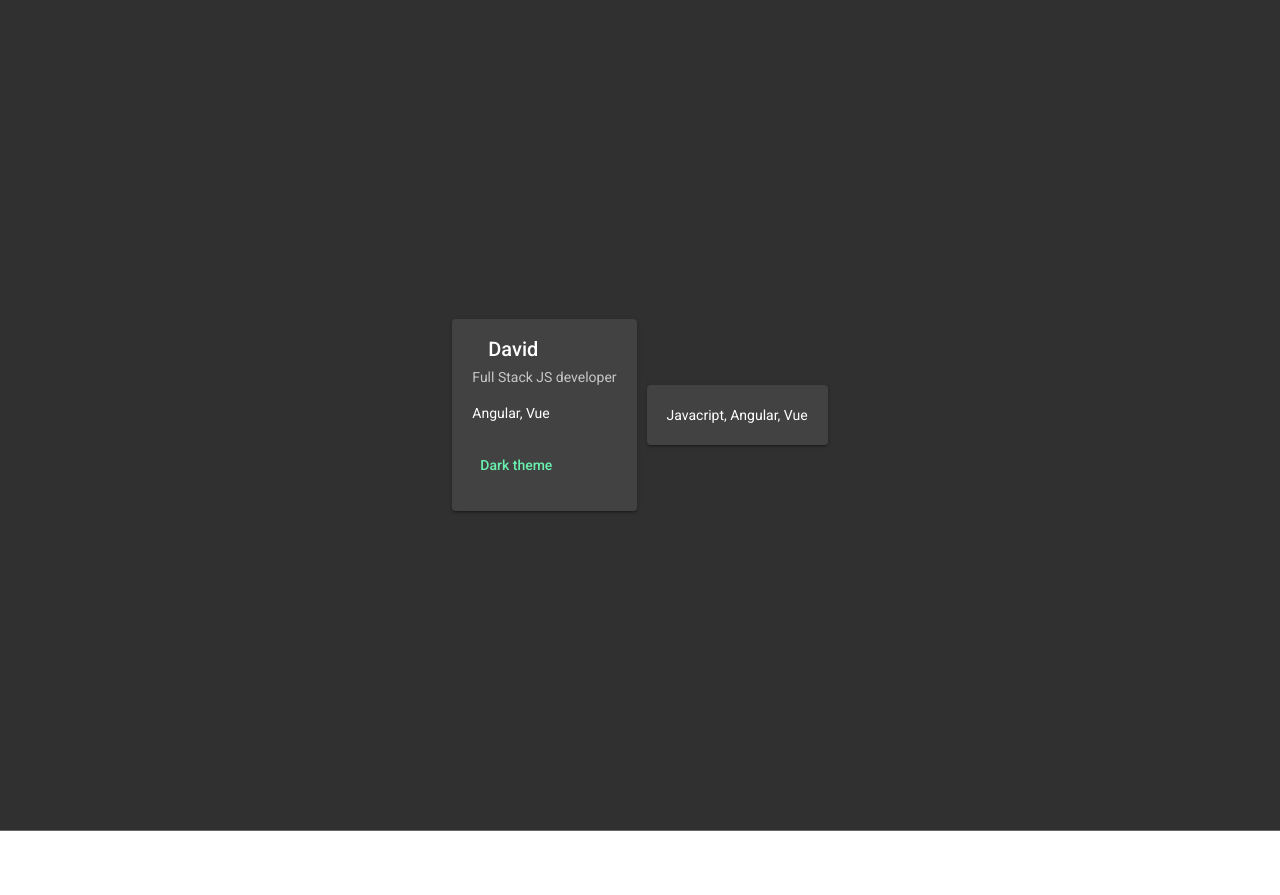
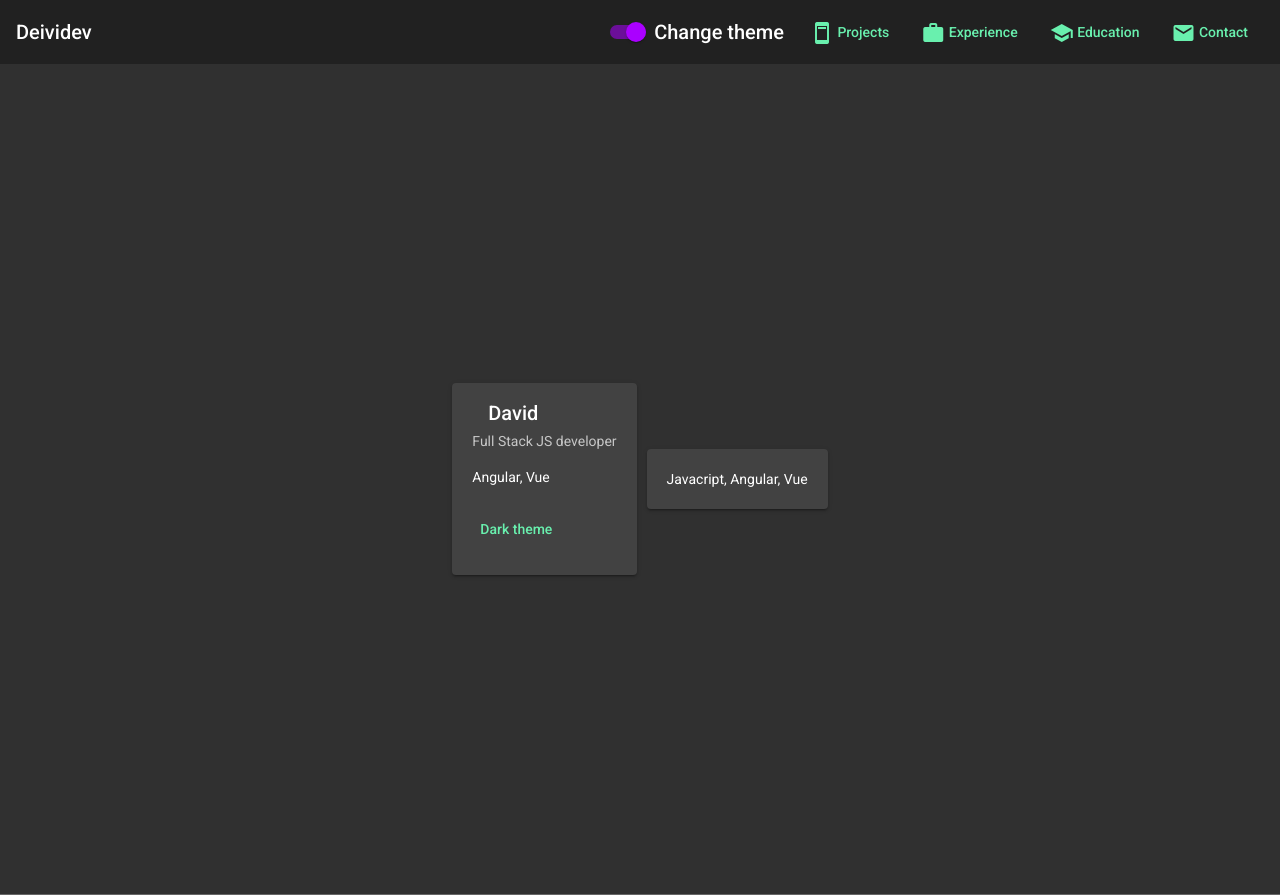
Before and after one commit to kylawamg/Portfolio-test, an Angular app: page /home in a window 1280 px wide. Before the commit the page ends 831 px from the top, so only its background shows below. Built offline with nearby package versions, Linux system fonts and the light colour scheme.

Commit message:
Leaving tested header- component

```diff
--- a/src/app/pages/home/home.component.html
+++ b/src/app/pages/home/home.component.html
@@ -1,3 +1,5 @@
-
+<div class="bigContainer">
+  <app-header></app-header>
+</div>
 <app-cover></app-cover>
 <router-outlet></router-outlet>
--- a/src/app/shared/components/header/header.component.html
+++ b/src/app/shared/components/header/header.component.html
@@ -1,6 +1,6 @@
 <mat-toolbar fxLayout="row">
   <span fxFlex> Deividev</span>
-  Change theme
+
   <mat-slide-toggle
     class="example-margin"
     color="accent"
@@ -11,7 +11,7 @@
       'dark-theme' : checked
     }"
     >
-
+    Change theme
   </mat-slide-toggle>
   <!-- <button mat-button (click)="changeTheme('light-theme')" >Light theme</button>
   <button mat-button (click)="changeTheme('dark-theme')" >Dark theme</button> -->
```
Also changed, not shown: 1 other file (tests, documents, lock files or other folders).
